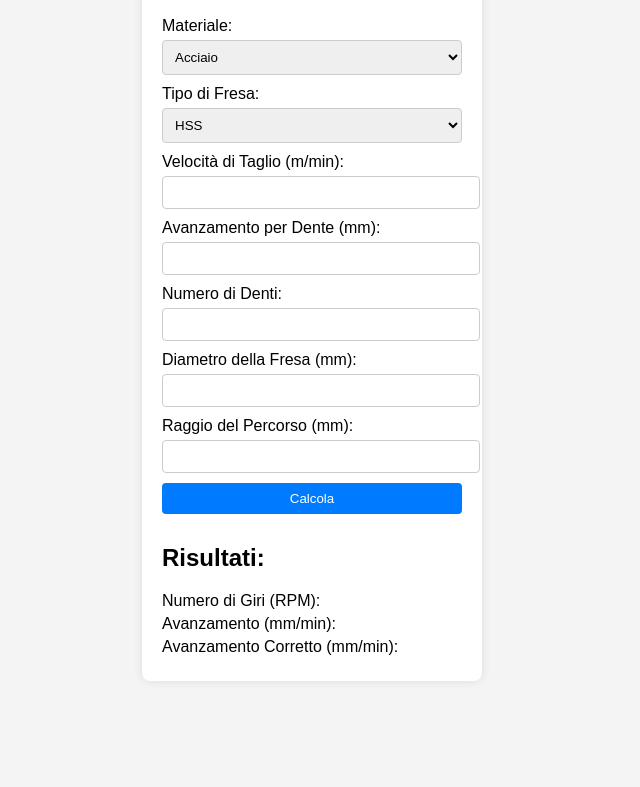
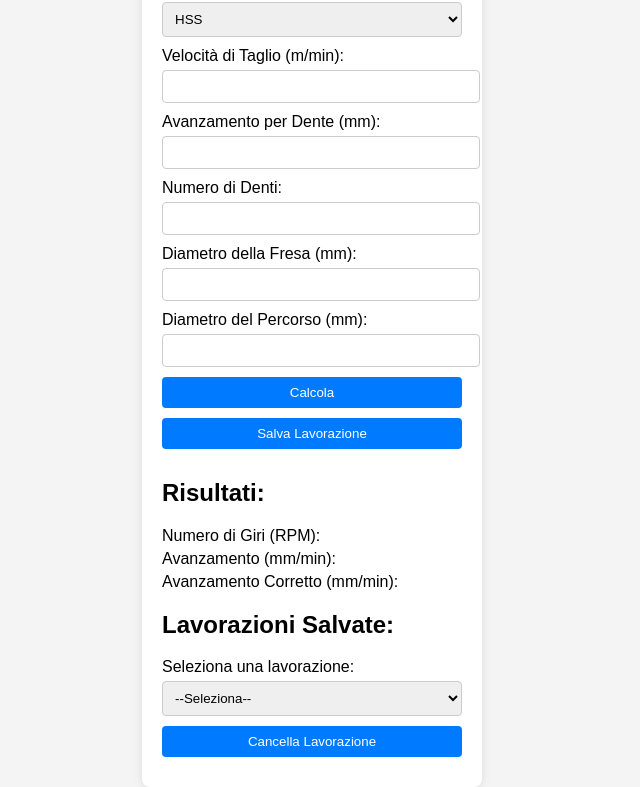
Before and after one commit to SimoC76/PARAMETRI_FFRESATURA, a plain HTML site: page index.html in a window 1280 px wide. Shown: the part 107-894 px from the top of the page, without its empty margins (328-968 px from the left). Before the commit the page ends 800 px from the top, so only its background shows below. Drawn offline with Linux system fonts and the light colour scheme.

Commit message:
Add files via upload

```diff
--- a/index.html
+++ b/index.html
@@ -35,10 +35,11 @@
             <label for="toolDiameter">Diametro della Fresa (mm):</label>
             <input type="number" id="toolDiameter" name="toolDiameter" required>
 
-            <label for="pathRadius">Raggio del Percorso (mm):</label>
-            <input type="number" id="pathRadius" name="pathRadius" required>
+            <label for="pathDiam">Diametro del Percorso (mm):</label>
+            <input type="number" id="pathDiam" name="pathDiam" required>
 
             <button type="button" onclick="calculateParams()">Calcola</button>
+            <button type="button" onclick="saveOperation()">Salva Lavorazione</button>
         </form>
 
         <div id="results">
@@ -47,6 +48,15 @@
             <p id="feedRate">Avanzamento (mm/min): </p>
             <p id="correctedFeedRate">Avanzamento Corretto (mm/min): </p>
         </div>
+
+        <div id="operations">
+            <h2>Lavorazioni Salvate:</h2>
+            <label for="savedOperations">Seleziona una lavorazione:</label>
+            <select id="savedOperations" name="savedOperations" onchange="loadOperation()">
+                <option value="">--Seleziona--</option>
+            </select>
+            <button type="button" onclick="deleteOperation()">Cancella Lavorazione</button>
+        </div>
     </div>
     <script src="script.js"></script>
 </body>
```
